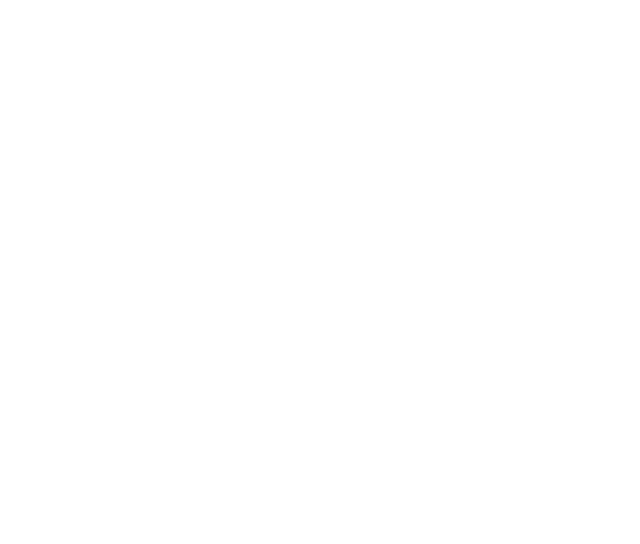
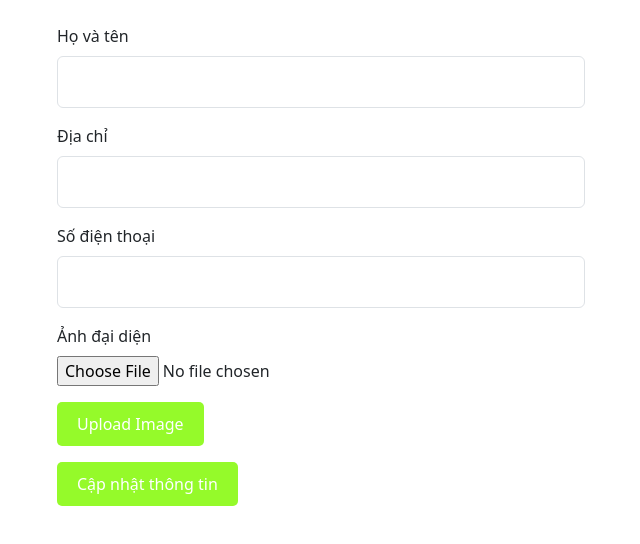
Before and after one commit to NguyenVanHaiNhat/Rent-Application-FE, a React (Create React App) app: page /account/profile/1 in a window 1280 px wide. Before the commit this address had no page. Shown: the top 544 px of the page, without its empty margins (40-680 px from the left). Built offline with nearby package versions, Linux system fonts and the light colour scheme; no server answers.

Commit message:
#3 update

```diff
--- a/src/App.js
+++ b/src/App.js
@@ -11,6 +11,7 @@ import ListHouse from "./component/host/ListHouse";
 import Update from "./component/house/Update";
 import ChangePassword from "./component/changepassword/ChangePassword";
 import BookingForm from "./component/booking/BookingForm";
+import UpdateAccount from "./component/accountInfor/UpdateInfor";
 
 
 function App() {
@@ -27,6 +28,7 @@ function App() {
             <Route path="/house/:id" element={<Update/>}></Route>
             <Route path="/change-password" element={<ChangePassword/>}></Route>
             <Route path="/book/:id/:price" element={<BookingForm/>}></Route>
+            <Route path="/account/profile/:id" element={<UpdateAccount/>}></Route>
         </Routes>
 
     );
--- a/src/component/Home/Header.css
+++ b/src/component/Home/Header.css
@@ -3,3 +3,49 @@
         background-color: rgba(255, 255, 255, 0.15);
     }
 }
+/* Style The Dropdown Button */
+.dropbtn {
+    background-color: #4CAF50;
+    color: white;
+    padding: 16px;
+    font-size: 16px;
+    border: none;
+    cursor: pointer;
+}
+
+/* The container <div> - needed to position the dropdown content */
+.dropdown {
+    position: relative;
+    display: inline-block;
+}
+
+/* Dropdown Content (Hidden by Default) */
+.dropdown-content {
+    display: none;
+    position: absolute;
+    background-color: #f9f9f9;
+    min-width: 160px;
+    box-shadow: 0px 8px 16px 0px rgba(0,0,0,0.2);
+    z-index: 1;
+}
+
+/* Links inside the dropdown */
+.dropdown-content a {
+    color: black;
+    padding: 12px 16px;
+    text-decoration: none;
+    display: block;
+}
+
+/* Change color of dropdown links on hover */
+.dropdown-content a:hover {background-color: #f1f1f1}
+
+/* Show the dropdown menu on hover */
+.dropdown:hover .dropdown-content {
+    display: block;
+}
+
+/* Change the background color of the dropdown button when the dropdown content is shown */
+.dropdown:hover .dropbtn {
+    background-color: #3e8e41;
+}
--- a/src/component/Home/Header.js
+++ b/src/component/Home/Header.js
@@ -48,10 +48,18 @@ function Header() {
                         </div>
                         <div className="d-flex align-items-center">
                             {isLogin ? (
-                                <div>
-                                    <span className="me-2">{nameAccount}</span>
-                                    <button className="btn btn-outline-danger" onClick={logout}>Logout</button>
+                                <div class="dropdown">
+                                    <button class="dropbtn">{nameAccount}</button>
+                                    <div class="dropdown-content">
+                                        <a href="#">Link 1</a>
+                                        <a href="#">Link 2</a>
+                                        <a onClick={logout}>Logout</a>
+                                    </div>
                                 </div>
+                                // <div>
+                                //     <span className="me-2">{nameAccount}</span>
+                                //     <button className="btn btn-outline-danger" onClick={logout}>Logout</button>
+                                // </div>
                             ) : (
                                 <>
                                     <Link to="/login" className="btn btn-outline-primary me-2">Đăng nhập</Link>
--- /dev/null
+++ b/src/component/accountInfor/UpdateInfor.js
@@ -0,0 +1,149 @@
+import React, {useState, useEffect} from 'react';
+import storage from "../../firebase/FirebaseConfig";
+import {ref, uploadBytes, getDownloadURL} from 'firebase/storage';
+import {useParams} from "react-router-dom";
+import {editAccount, findAccountDetailById} from "../../service/AccountInfor";
+
+
+
+
+const UpdateAccount = () => {
+    const [accountInfo, setAccountInfo] = useState({
+        full_name: '',
+        address: '',
+        phone: '',
+        avatar: null
+    });
+    const [imagePreview, setImagePreview] = useState(null);
+    const [uploading, setUploading] = useState(false);
+    const [errors, setErrors] = useState({});
+    const {id} = useParams();
+
+    useEffect(() => {
+        const fetchAccountInfo = async () => {
+            try {
+                const fetchedAccountInfo = await findAccountDetailById(id);
+                setAccountInfo(fetchedAccountInfo);
+                setImagePreview(fetchedAccountInfo.avatar);
+            } catch (error) {
+                console.error('Error fetching account information:', error);
+            }
+        };
+
+        if (id) {
+            fetchAccountInfo();
+        }
+    }, [id]);
+
+    const handleChange = (e) => {
+        const {name, value} = e.target;
+        setAccountInfo({
+            ...accountInfo,
+            [name]: value
+        });
+        // Xóa thông báo lỗi khi người dùng nhập liệu vào trường
+        setErrors({
+            ...errors,
+            [name]: ''
+        });
+    };
+
+    const handleImageChange = (e) => {
+        const imageFile = e.target.files[0];
+        setAccountInfo({
+            ...accountInfo,
+            avatar: imageFile
+        });
+        setImagePreview(URL.createObjectURL(imageFile));
+    };
+
+    const handleUpload = async () => {
+        try {
+            if (!accountInfo.avatar) {
+                console.error('Please select an image.');
+                return;
+            }
+            setUploading(true);
+            const imageRef = ref(storage, `avatar_image/${id}`);
+            await uploadBytes(imageRef, accountInfo.avatar);
+            const imageUrl = await getDownloadURL(imageRef);
+            setAccountInfo({
+                ...accountInfo,
+                avatar: imageUrl
+            });
+            setUploading(false);
+            console.log('Image uploaded successfully!');
+        } catch (error) {
+            console.error('Error uploading image:', error);
+            setUploading(false);
+        }
+    };
+
+    const handleSubmit = async (e) => {
+        e.preventDefault();
+        if (!validateForm()) {
+            return;
+        }
+        try {
+            await editAccount(accountInfo);
+            console.log('Thông tin account đã được cập nhật thành công!');
+        } catch (error) {
+            console.error('Error updating account information:', error);
+        }
+    };
+
+    const validateForm = () => {
+        const errors = {};
+        if (!accountInfo.full_name.trim()) {
+            errors.full_name = 'Vui lòng nhập họ và tên';
+        }
+        if (!accountInfo.address.trim()) {
+            errors.address = 'Vui lòng nhập địa chỉ.';
+        }
+        if (!accountInfo.phone.trim()) {
+            errors.phone = 'Vui lòng nhập SDT';
+        }
+        setErrors(errors);
+        return Object.keys(errors).length === 0;
+    };
+
+    return (
+
+        <div className="container mt-4">
+            <div className="justify-content-center col-md-6">
+                <form onSubmit={handleSubmit}>
+                    <div className="mb-3">
+                        <label className="form-label">Họ và tên</label>
+                        <input type="text" className="form-control" name="full_name" value={accountInfo.full_name} onChange={handleChange}/>
+                        {errors.full_name && <div className="error">{errors.full_name}</div>}
+                    </div>
+                    <div className="mb-3">
+                        <label className="form-label">Địa chỉ</label>
+                        <input type="text" className="form-control" name="address" value={accountInfo.address} onChange={handleChange}/>
+                        {errors.address && <div className="error">{errors.address}</div>}
+                    </div>
+                    <div className="mb-3">
+                        <label className="form-label">Số điện thoại</label>
+                        <input type="text" className="form-control" name="phone" value={accountInfo.phone} onChange={handleChange}/>
+                        {errors.phone && <div className="error">{errors.phone}</div>}
+                    </div>
+                    <div className="mb-3">
+                        <label className="form-label">Ảnh đại diện</label>
+                        <input type="file" accept="image/jpeg, image/png" onChange={handleImageChange}/>
+                        {imagePreview && (
+                            <img src={imagePreview} alt="Preview" style={{maxWidth: '200px', marginTop: '10px'}}/>
+                        )}
+                    </div>
+                    <div className="mb-3"><button type="button" onClick={handleUpload} disabled={!accountInfo.avatar || uploading}>
+                        {uploading ? 'Uploading...' : 'Upload Image'}
+                    </button></div>
+
+                    <button type="submit">Cập nhật thông tin</button>
+                </form>
+            </div>
+        </div>
+
+    );
+};
+
+export default UpdateAccount;
--- a/src/component/login/Login.js
+++ b/src/component/login/Login.js
@@ -31,6 +31,7 @@ export default function Login() {
             });
             localStorage.setItem("isLogin", true);
             localStorage.setItem('authToken', response.token);
+            localStorage.setItem('nameAccount', response.username)
             setSuccessMessage("Đăng nhập thành công!");
             navigate("/");
         } catch (err) {
--- a/src/firebase/FirebaseConfig.js
+++ b/src/firebase/FirebaseConfig.js
@@ -6,12 +6,13 @@ import {getStorage} from "firebase/storage"
 
 // Your web app's Firebase configuration
 const firebaseConfig = {
-    apiKey: "AIzaSyANsr1svQVxdP9BfwBqWnm3Igpop789_eM",
-    authDomain: "imageuploaddb-35458.firebaseapp.com",
-    projectId: "imageuploaddb-35458",
-    storageBucket: "imageuploaddb-35458.appspot.com",
-    messagingSenderId: "940034976933",
-    appId: "1:940034976933:web:ee28a0795fc33411fb714c"
+    apiKey: "AIzaSyAoOZrp6-dysqAyaq24siJuV2isbfeMBDc",
+    authDomain: "imageuploaddb-8ee78.firebaseapp.com",
+    projectId: "imageuploaddb-8ee78",
+    storageBucket: "imageuploaddb-8ee78.appspot.com",
+    messagingSenderId: "375408611046",
+    appId: "1:375408611046:web:300c871169fb58eee13527",
+    measurementId: "G-SHCNT4CJMF"
 };
 // Initialize Firebase
 const app = initializeApp(firebaseConfig);
--- /dev/null
+++ b/src/service/AccountInfor.js
@@ -0,0 +1,26 @@
+import axios from "axios";
+const token = localStorage.getItem("authToken");
+axios.defaults.headers.common = {'Authorization': `Bearer ${token}`}
+export const findAccountDetailById = async (id) => {
+
+    try {
+        const res = await axios.get(`http://localhost:8080/account/${id}`,{
+            headers: {
+                Authorization: `Bearer ${token}`
+            }
+        });
+        return res.data;
+    } catch (error) {
+        console.error("Error fetching host detail:", error);
+        throw error;
+    }
+}
+
+export const editAccount = async (account) => {
+    const res = await axios.put("http://localhost:8080/account/update/infor/" + account.id, account,{
+        headers: {
+            Authorization: `Bearer ${token}`
+        }
+    });
+    return res.data;
+}
```
